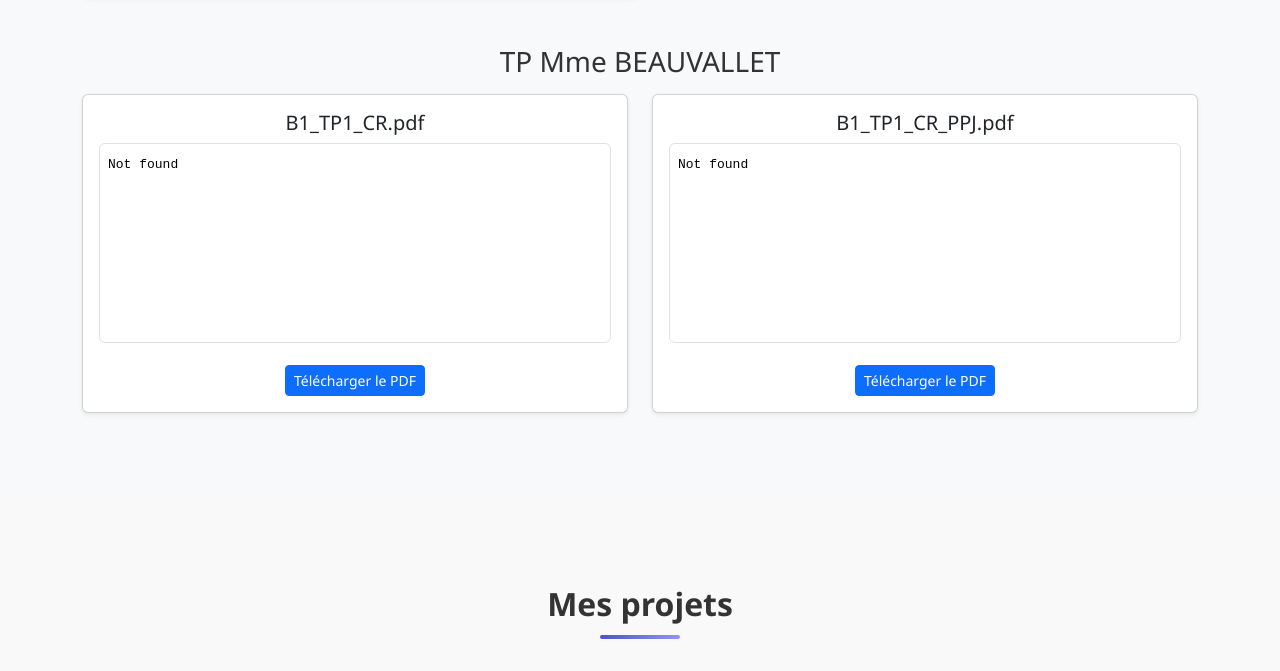
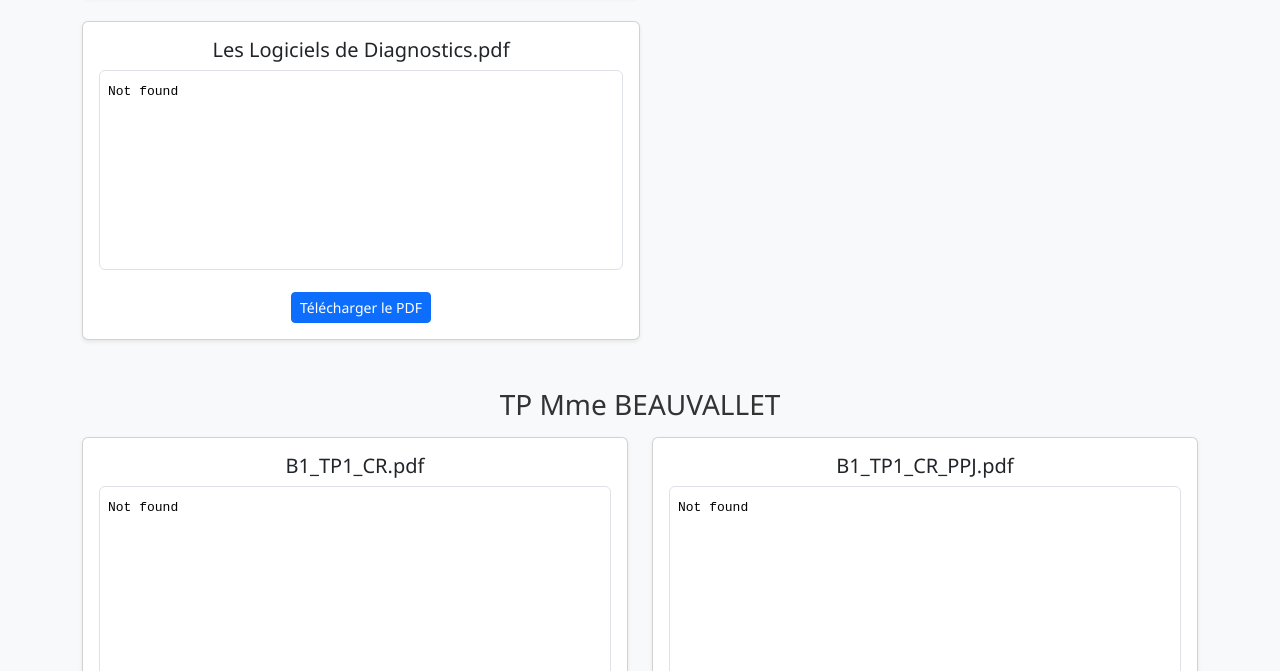
Before and after one commit to ComeCharpenay/mon-portfolio, a plain HTML site: page index.html in a window 1280 px wide. Shown: the part 3454-4125 px from the top of the page. Drawn offline with nearby package versions, Linux system fonts and the light colour scheme.

Commit message:
index.html

```diff
--- a/index.html
+++ b/index.html
@@ -561,7 +561,7 @@
       </div>
     </div>
 
-      <!-- PDF 3 -->
+      <!-- PDF 4 -->
        <div class="col-md-6 mb-4">
         <div class="card shadow-sm h-100">
           <div class="card-body text-center">
@@ -571,6 +571,18 @@
           </div>
         </div>
       </div>
+
+      <!-- PDF 5 -->
+       <div class="col-md-6 mb-4">
+        <div class="card shadow-sm h-100">
+          <div class="card-body text-center">
+            <h5 class="card-title">Les Logiciels de Diagnostics.pdf</h5>
+            <iframe src="Les Logiciels de Diagnostics.pdf" width="100%" height="200px" class="mb-3 border rounded"></iframe>
+            <a href="Les Logiciels de Diagnostics.pdf" download class="btn btn-primary btn-sm">Télécharger le PDF</a>
+          </div>
+        </div>
+      </div>
+
 
     <!-- TP Mme BEAUVALLET -->
     <h3 class="text-center mt-5 mb-3">TP Mme BEAUVALLET</h3>
```
